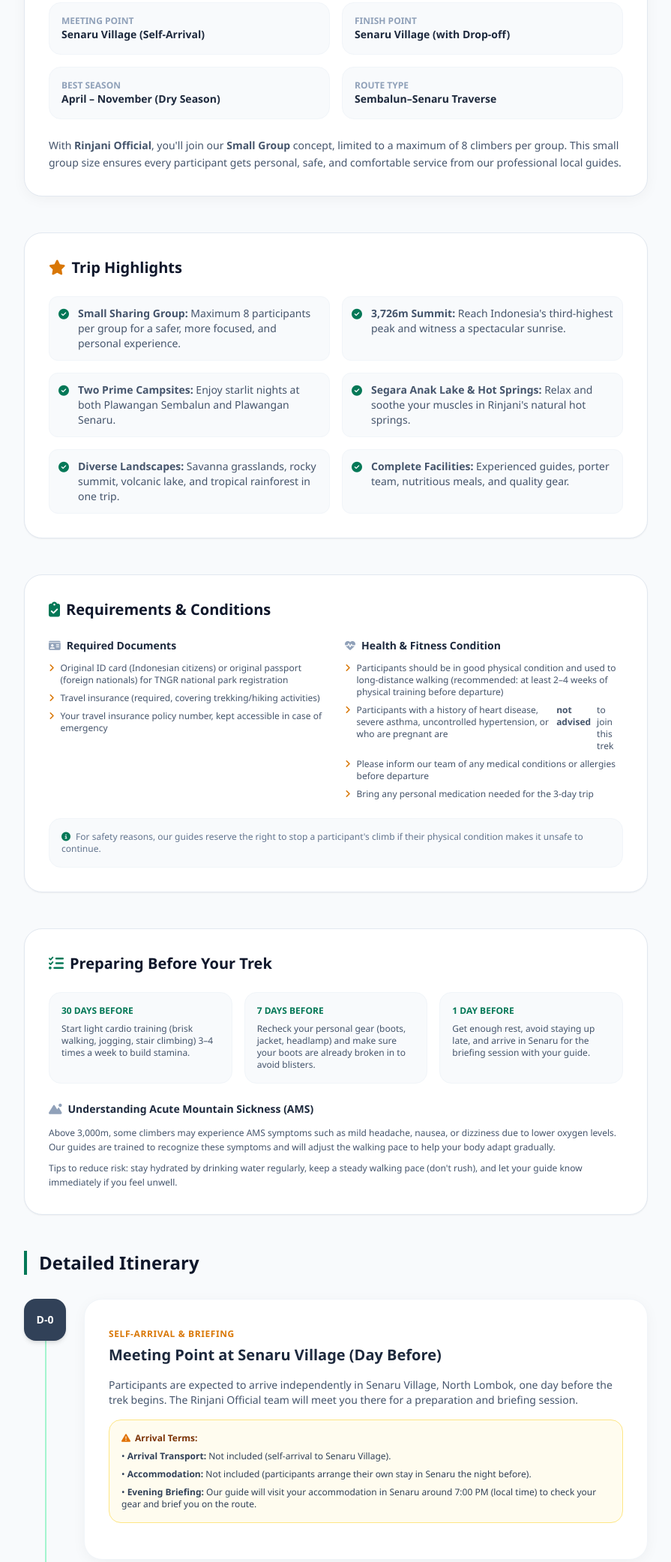
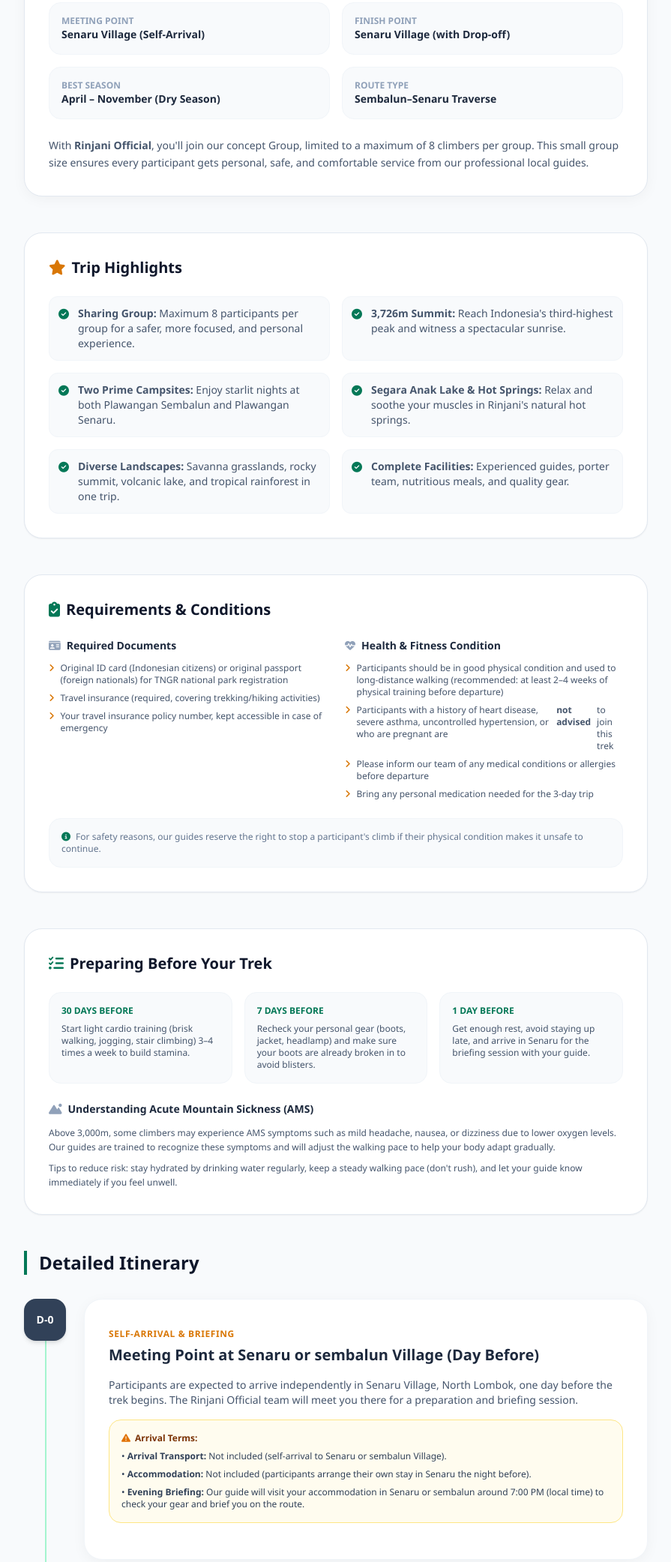
Before and after one commit to rinjaniofficial/rinjaniofficial.github.io, a plain HTML site: page packages/3D2N-Sembalun-Senaru-en.html in a window 1280 px wide. Shown: the part 1102-3185 px from the top of the page at 75% size, without its empty margins (192-1087 px from the left). Drawn offline with Linux system fonts and the light colour scheme.

Commit message:
Update 3D2N-Sembalun-Senaru-en.html

```diff
--- a/packages/3D2N-Sembalun-Senaru-en.html
+++ b/packages/3D2N-Sembalun-Senaru-en.html
@@ -207,7 +207,7 @@
                 </div>
             </div>
             <p class="text-sm text-slate-600 leading-relaxed">
-                With <strong>Rinjani Official</strong>, you'll join our <strong>Small Group</strong> concept, limited to a maximum of 8 climbers per group. This small group size ensures every participant gets personal, safe, and comfortable service from our professional local guides.
+                With <strong>Rinjani Official</strong>, you'll join our concept Group, limited to a maximum of 8 climbers per group. This small group size ensures every participant gets personal, safe, and comfortable service from our professional local guides.
             </p>
         </div>
 
@@ -219,7 +219,7 @@
             <ul class="grid md:grid-cols-2 gap-4 text-sm text-slate-600">
                 <li class="flex items-start gap-3 bg-slate-50 p-3 rounded-xl border border-slate-100">
                     <i class="fa-solid fa-circle-check text-primary mt-1"></i>
-                    <div><strong>Small Sharing Group:</strong> Maximum 8 participants per group for a safer, more focused, and personal experience.</div>
+                    <div><strong> Sharing Group:</strong> Maximum 8 participants per group for a safer, more focused, and personal experience.</div>
                 </li>
                 <li class="flex items-start gap-3 bg-slate-50 p-3 rounded-xl border border-slate-100">
                     <i class="fa-solid fa-circle-check text-primary mt-1"></i>
@@ -319,7 +319,7 @@
                 </div>
                 <div class="bg-white rounded-3xl p-6 md:p-8 shadow-soft border border-slate-100 flex-1">
                     <span class="text-xs font-bold text-accent uppercase tracking-wider">Self-Arrival & Briefing</span>
-                    <h3 class="text-xl font-bold text-slate-800 mt-1 mb-4">Meeting Point at Senaru Village (Day Before)</h3>
+                    <h3 class="text-xl font-bold text-slate-800 mt-1 mb-4">Meeting Point at Senaru or sembalun Village (Day Before)</h3>
                     <p class="text-sm text-slate-600 mb-4">
                         Participants are expected to arrive independently in Senaru Village, North Lombok, one day before the trek begins. The Rinjani Official team will meet you there for a preparation and briefing session.
                     </p>
@@ -327,9 +327,9 @@
                         <p class="font-bold text-amber-900 flex items-center gap-1.5">
                             <i class="fa-solid fa-triangle-exclamation text-amber-600"></i> Arrival Terms:
                         </p>
-                        <p>• <strong>Arrival Transport:</strong> Not included (self-arrival to Senaru Village).</p>
+                        <p>• <strong>Arrival Transport:</strong> Not included (self-arrival to Senaru or sembalun Village).</p>
                         <p>• <strong>Accommodation:</strong> Not included (participants arrange their own stay in Senaru the night before).</p>
-                        <p>• <strong>Evening Briefing:</strong> Our guide will visit your accommodation in Senaru around 7:00 PM (local time) to check your gear and brief you on the route.</p>
+                        <p>• <strong>Evening Briefing:</strong> Our guide will visit your accommodation in Senaru or sembalun around 7:00 PM (local time) to check your gear and brief you on the route.</p>
                     </div>
                 </div>
             </div>
@@ -485,7 +485,7 @@
                     <i class="fa-solid fa-circle-xmark text-rose-500"></i> What's Not Included
                 </h3>
                 <ul class="space-y-2 text-xs text-slate-600 mb-6">
-                    <li class="flex items-center gap-2"><i class="fa-solid fa-xmark text-rose-500"></i> Pre-trek pickup transport (self-arrival to Senaruor sembalun)</li>
+                    <li class="flex items-center gap-2"><i class="fa-solid fa-xmark text-rose-500"></i> Pre-trek pickup transport (self-arrival to Senaru or sembalun)</li>
                     <li class="flex items-center gap-2"><i class="fa-solid fa-xmark text-rose-500"></i> Accommodation in Senaru the night before the trek</li>
                     <li class="flex items-center gap-2"><i class="fa-solid fa-xmark text-rose-500"></i> Headlamp & trekking poles</li>
                     <li class="flex items-center gap-2"><i class="fa-solid fa-xmark text-rose-500"></i> Personal clothing (thick jacket, hiking boots, long pants, gloves)</li>
```
